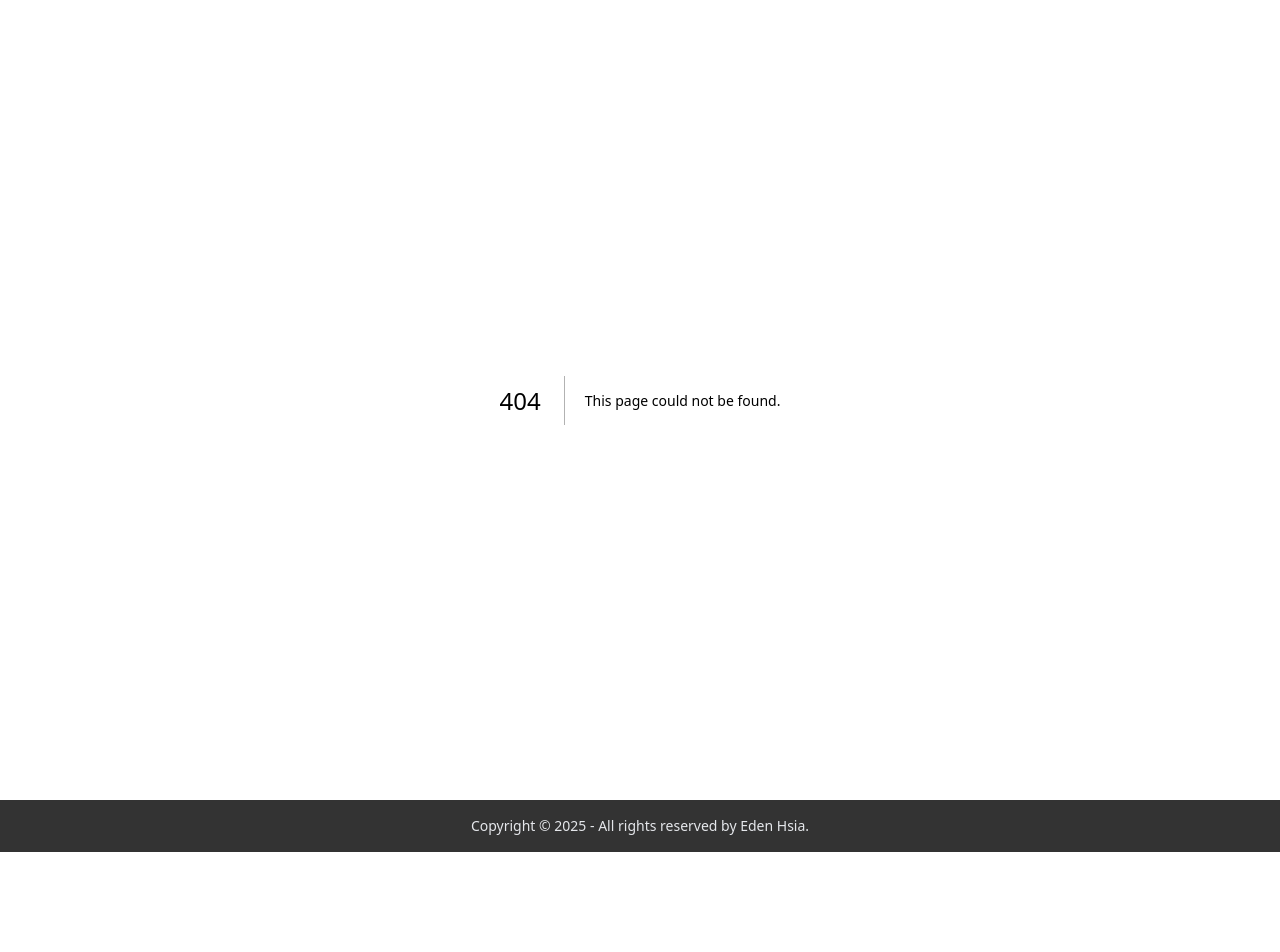
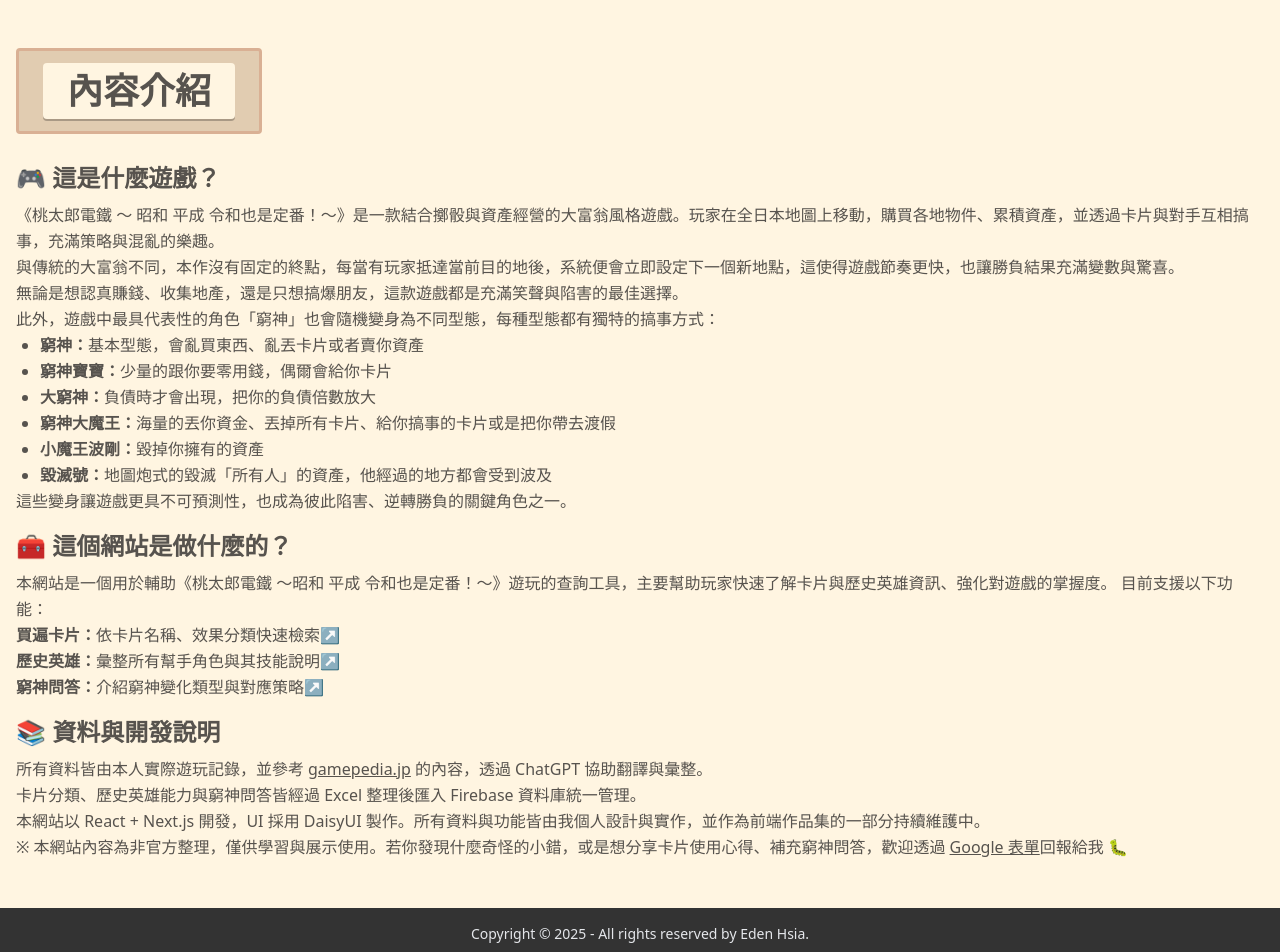
Before and after one commit to edenhsia/momotaro-dentetsu, a Next.js app: page /intro in a window 1280 px wide. Before the commit this address had no page. Shown: the top 952 px of the page. Before the commit the page ends 852 px from the top, so only its background shows below. Built offline with nearby package versions, Linux system fonts and the light colour scheme.

Commit message:
feat: create intro page and related components

```diff
--- /dev/null
+++ b/app/intro/page.js
@@ -0,0 +1,19 @@
+import PageTitle from '@/components/page-title'
+import IntroOverview from '@/components/intro-overview'
+import IntroAbout from '@/components/intro-about'
+import IntroInfo from '@/components/intro-info'
+
+export default function IntroPage() {
+  return (
+    <main className="py-12">
+      <div className="container">
+        <PageTitle title="內容介紹" />
+        <div className="space-y-4">
+          <IntroOverview />
+          <IntroAbout />
+          <IntroInfo />
+        </div>
+      </div>
+    </main>
+  )
+}
--- /dev/null
+++ b/components/intro-about.js
@@ -0,0 +1,26 @@
+import IntroSection from './intro-section'
+import Link from 'next/link'
+
+export default function IntroAbout() {
+  return (
+    <IntroSection title="🧰 這個網站是做什麼的？">
+      <p>
+        本網站是一個用於輔助《桃太郎電鐵 ～昭和 平成
+        令和也是定番！～》遊玩的查詢工具，主要幫助玩家快速了解卡片與歷史英雄資訊、強化對遊戲的掌握度。
+        目前支援以下功能：
+        <span className="block">
+          <strong>買遍卡片：</strong>依卡片名稱、效果分類快速檢索
+          <Link href="/cards">↗️</Link>
+        </span>
+        <span className="block">
+          <strong>歷史英雄：</strong>彙整所有幫手角色與其技能說明
+          <Link href="/heroes">↗️</Link>
+        </span>
+        <span className="block">
+          <strong>窮神問答：</strong>介紹窮神變化類型與對應策略
+          <Link href="/qa">↗️</Link>
+        </span>
+      </p>
+    </IntroSection>
+  )
+}
--- /dev/null
+++ b/components/intro-info.js
@@ -0,0 +1,41 @@
+import IntroSection from './intro-section'
+
+export default function IntroInfo() {
+  return (
+    <IntroSection title="📚 資料與開發說明">
+      <p>
+        所有資料皆由本人實際遊玩記錄，並參考
+        <a
+          href="https://gamepedia.jp/momotetsu-reiwa/archives/60#i-3"
+          target="_blank"
+          rel="noopener noreferrer"
+          className="underline mx-1"
+        >
+          gamepedia.jp
+        </a>
+        的內容，透過 ChatGPT 協助翻譯與彙整。
+      </p>
+      <p>
+        卡片分類、歷史英雄能力與窮神問答皆經過 Excel 整理後匯入 Firebase
+        資料庫統一管理。
+      </p>
+      <p>
+        本網站以 React + Next.js 開發，UI 採用 DaisyUI
+        製作。所有資料與功能皆由我個人設計與實作，並作為前端作品集的一部分持續維護中。
+      </p>
+      <p>
+        ※
+        本網站內容為非官方整理，僅供學習與展示使用。若你發現什麼奇怪的小錯，或是想分享卡片使用心得、補充窮神問答，歡迎透過
+        <a
+          href="https://forms.gle/obNP4GyhS629SV4eA"
+          target="_blank"
+          rel="noopener noreferrer"
+          className="underline ml-1"
+        >
+          Google 表單
+        </a>
+        回報給我 🐛
+      </p>
+    </IntroSection>
+  )
+}
--- /dev/null
+++ b/components/intro-overview.js
@@ -0,0 +1,48 @@
+import IntroSection from './intro-section'
+
+export default function IntroOverview() {
+  return (
+    <IntroSection title="🎮 這是什麼遊戲？">
+      <div>
+        <p>
+          《桃太郎電鐵 ～ 昭和 平成
+          令和也是定番！～》是一款結合擲骰與資產經營的大富翁風格遊戲。玩家在全日本地圖上移動，購買各地物件、累積資產，並透過卡片與對手互相搞事，充滿策略與混亂的樂趣。
+        </p>
+        <p>
+          與傳統的大富翁不同，本作沒有固定的終點，每當有玩家抵達當前目的地後，系統便會立即設定下一個新地點，這使得遊戲節奏更快，也讓勝負結果充滿變數與驚喜。
+        </p>
+        <p>
+          無論是想認真賺錢、收集地產，還是只想搞爆朋友，這款遊戲都是充滿笑聲與陷害的最佳選擇。
+        </p>
+        <p>
+          此外，遊戲中最具代表性的角色「窮神」也會隨機變身為不同型態，每種型態都有獨特的搞事方式：
+        </p>
+        <ul className="list-disc pl-6">
+          <li>
+            <strong>窮神：</strong>基本型態，會亂買東西、亂丟卡片或者賣你資產
+          </li>
+          <li>
+            <strong>窮神寶寶：</strong>少量的跟你要零用錢，偶爾會給你卡片
+          </li>
+          <li>
+            <strong>大窮神：</strong>負債時才會出現，把你的負債倍數放大
+          </li>
+          <li>
+            <strong>窮神大魔王：</strong>
+            海量的丟你資金、丟掉所有卡片、給你搞事的卡片或是把你帶去渡假
+          </li>
+          <li>
+            <strong>小魔王波剛：</strong>毀掉你擁有的資產
+          </li>
+          <li>
+            <strong>毀滅號：</strong>
+            地圖炮式的毀滅「所有人」的資產，他經過的地方都會受到波及
+          </li>
+        </ul>
+        <p>
+          這些變身讓遊戲更具不可預測性，也成為彼此陷害、逆轉勝負的關鍵角色之一。
+        </p>
+      </div>
+    </IntroSection>
+  )
+}
--- /dev/null
+++ b/components/intro-section.js
@@ -0,0 +1,8 @@
+export default function IntroSection({ title, children }) {
+  return (
+    <section className="leading-relaxed">
+      <h2 className="text-lg font-bold mb-2 md:text-2xl">{title}</h2>
+      {children}
+    </section>
+  )
+}
```
